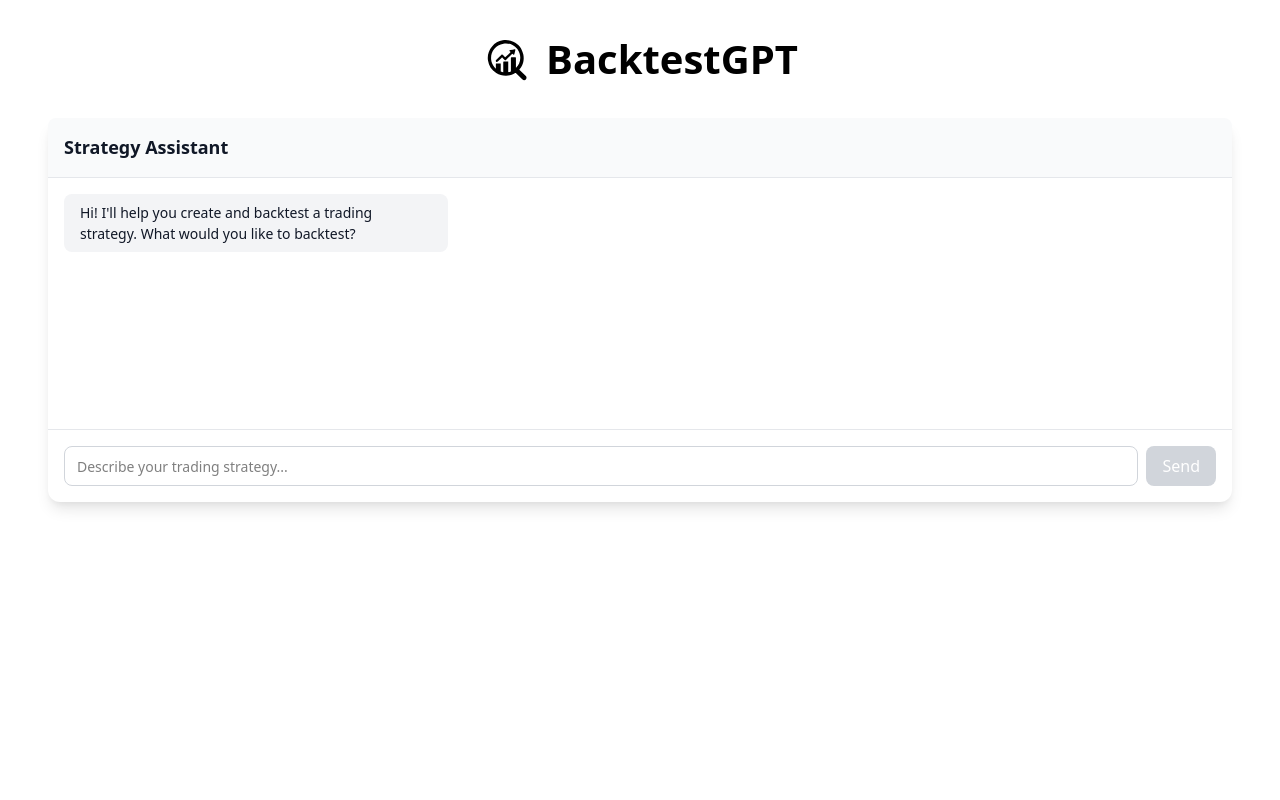
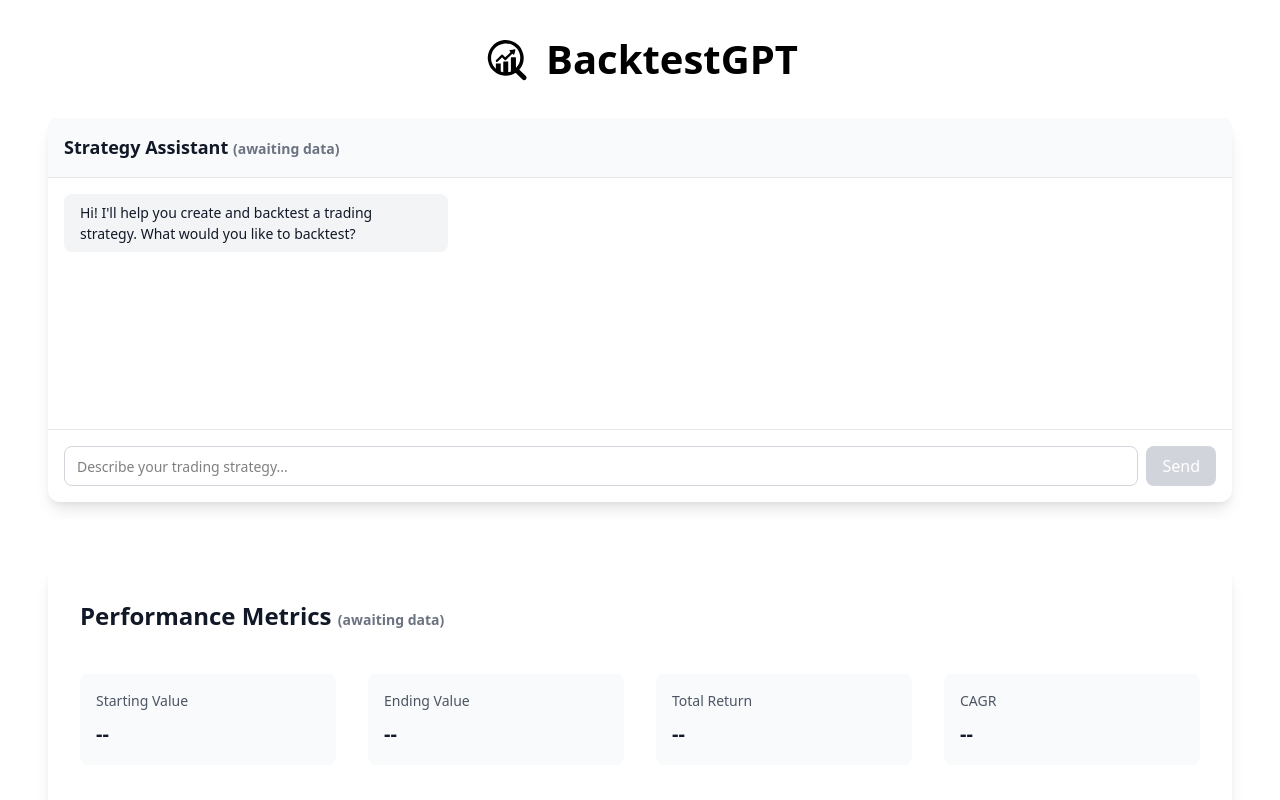
Before and after one commit to tsangh5/BacktestGPT, a Next.js app in the folder app/: page / in a window 1280 px wide. Shown: the top 800 px of the page. Built offline with nearby package versions, Linux system fonts and the light colour scheme.

Commit message:
Add __init__.py

```diff
--- a/app/src/app/page.tsx
+++ b/app/src/app/page.tsx
@@ -75,6 +75,63 @@ type ChartObj = {
     labels: string[];
     datasets: ChartDataset<'line'>[];
   };
+};
+// Add after your existing type definitions
+const createPlaceholderChart = (label: string, color: string) => ({
+  labels: ['No Data Available'],
+  datasets: [
+    {
+      label: label,
+      data: [0],
+      borderColor: color,
+      backgroundColor: color.replace('rgb', 'rgba').replace(')', ', 0.1)'),
+      fill: false,
+      pointRadius: 0,
+    },
+  ],
+});
+
+const chartOptions = {
+  maintainAspectRatio: false,
+  plugins: {
+    legend: {
+      display: true,
+    },
+  },
+  scales: {
+    x: {
+      display: true,
+    },
+    y: {
+      display: true,
+    },
+  },
+};
+
+const placeholderChartOptions = {
+  ...chartOptions,
+  plugins: {
+    ...chartOptions.plugins,
+    tooltip: {
+      enabled: false,
+    },
+  },
+  scales: {
+    x: {
+      display: false,
+    },
+    y: {
+      display: false,
+    },
+  },
+  elements: {
+    line: {
+      borderWidth: 0,
+    },
+    point: {
+      radius: 0,
+    },
+  },
 };
 // Add these type guard functions
 const isConversationMessage = (obj: unknown): obj is ConversationMessage => {
@@ -266,8 +323,11 @@ const chartData = useMemo(() => {
       signals: {}
     };
   }, [data]);
+  const hasData = useMemo(() => {
+    return data && chartData.dates && chartData.dates.length > 0;
+  }, [data, chartData]);
 const equityChart = useMemo(() => {
-    if (!chartData.dates || !chartData.equity) return null;
+  if (hasData) {
     return {
       labels: chartData.dates,
       datasets: [
@@ -280,10 +340,12 @@ const chartData = useMemo(() => {
         },
       ],
     };
-  }, [chartData]);
+  }
+  return createPlaceholderChart('Equity Curve', 'rgb(59, 130, 246)');
+}, [chartData, hasData]);
 
 const drawdownChart = useMemo(() => {
-    if (!chartData.dates || !chartData.drawdown) return null;
+  if (hasData) {
     return {
       labels: chartData.dates,
       datasets: [
@@ -296,10 +358,12 @@ const chartData = useMemo(() => {
         },
       ],
     };
-  }, [chartData]);
+  }
+  return createPlaceholderChart('Drawdown (%)', 'rgb(239, 68, 68)');
+}, [chartData, hasData]);
 
 const indicatorCharts = useMemo<ChartObj[]>(() => {
-    if (!chartData.indicators) return [];
+  if (hasData && chartData.indicators) {
     return Object.entries(chartData.indicators).map(([name, values]) => ({
       name,
       chart: {
@@ -315,10 +379,22 @@ const chartData = useMemo(() => {
         ],
       },
     }));
-  }, [chartData]);
+  }
+  // Return placeholder indicators
+  return [
+    {
+      name: 'Moving Average',
+      chart: createPlaceholderChart('Moving Average', 'rgb(34, 197, 94)')
+    },
+    {
+      name: 'RSI',
+      chart: createPlaceholderChart('RSI', 'rgb(168, 85, 247)')
+    }
+  ];
+}, [chartData, hasData]);
 
 const signalCharts = useMemo<ChartObj[]>(() => {
-    if (!chartData.signals) return [];
+  if (hasData && chartData.signals) {
     return Object.entries(chartData.signals).map(([name, values]) => ({
       name,
       chart: {
@@ -334,7 +410,19 @@ const chartData = useMemo(() => {
         ],
       },
     }));
-  }, [chartData]);
+  }
+  // Return placeholder signals
+  return [
+    {
+      name: 'Buy Signals',
+      chart: createPlaceholderChart('Buy Signals', 'rgb(34, 197, 94)')
+    },
+    {
+      name: 'Sell Signals',
+      chart: createPlaceholderChart('Sell Signals', 'rgb(239, 68, 68)')
+    }
+  ];
+}, [chartData, hasData]);
 
   /** Metric Styling */
   const getMetricClassName = useCallback(
@@ -376,7 +464,7 @@ const chartData = useMemo(() => {
 
   /** Value Formatter */
   const formatValue = useCallback((value: number | undefined, format: string) => {
-    if (value === undefined) return '0.00';
+    if (value === undefined) return hasData ? 'N/A' : '--';
     switch (format) {
       case 'currency':
         return `$${value.toFixed(2)}`;
@@ -387,7 +475,7 @@ const chartData = useMemo(() => {
       default:
         return value.toFixed(2);
     }
-  }, []);
+  }, [hasData]);
 
   /** Render */
   return (
@@ -437,7 +525,7 @@ const chartData = useMemo(() => {
                 margin: 0
               }}
             >
-              Strategy Assistant
+              Strategy Assistant {!hasData && <span style={{ fontSize: '0.875rem', color: '#6b7280' }}>(awaiting data)</span>}
               {conversationData && (
                 <span style={{ fontSize: '0.875rem', color: '#6b7280', marginLeft: '0.5rem' }}>
                   ({conversationData.messages.length} messages)
@@ -611,7 +699,7 @@ const chartData = useMemo(() => {
         )}
 
         {/* Results */}
-        {!loading && !processingBacktest && data && (
+        {
           <div
             className="content-section"
             style={{ display: 'flex', flexDirection: 'column', gap: '3rem' }}
@@ -636,7 +724,7 @@ const chartData = useMemo(() => {
                   color: '#111827'
                 }}
               >
-                Performance Metrics
+                Performance Metrics {!hasData && <span style={{ fontSize: '0.875rem', color: '#6b7280' }}>(awaiting data)</span>}
               </h2>
               <div
                 className="metrics-responsive"
@@ -707,6 +795,7 @@ const chartData = useMemo(() => {
                   }}
                 >
                   Equity Curve
+                  {!hasData && <span style={{ fontSize: '0.875rem', color: '#6b7280' }}>(awaiting data)</span>}
                 </h2>
                 <div
                   className="chart-wrapper"
@@ -735,7 +824,7 @@ const chartData = useMemo(() => {
                     color: '#111827'
                   }}
                 >
-                  Drawdown (%)
+                  Drawdown (%) {!hasData && <span style={{ fontSize: '0.875rem', color: '#6b7280' }}>(awaiting data)</span>}
                 </h2>
                 <div
                   className="chart-wrapper"
@@ -766,7 +855,7 @@ const chartData = useMemo(() => {
                     color: '#111827'
                   }}
                 >
-                  Indicators
+                  Indicators {!hasData && <span style={{ fontSize: '0.875rem', color: '#6b7280' }}>(awaiting data)</span>}
                 </h2>
                 <div
                   className="indicators-grid"
@@ -823,7 +912,7 @@ const chartData = useMemo(() => {
                     color: '#111827'
                   }}
                 >
-                  Signals
+                  Signals {!hasData && <span style={{ fontSize: '0.875rem', color: '#6b7280' }}>(awaiting data)</span>}
                 </h2>
                 <div
                   className="indicators-grid"
@@ -861,7 +950,7 @@ const chartData = useMemo(() => {
               </div>
             )}
           </div>
-        )}
+        }
       </div>
     </div>
   );
```
Also changed, not shown: 1 other file (tests, documents, lock files or other folders). Lines whose indentation alone changed are shown as unchanged.
